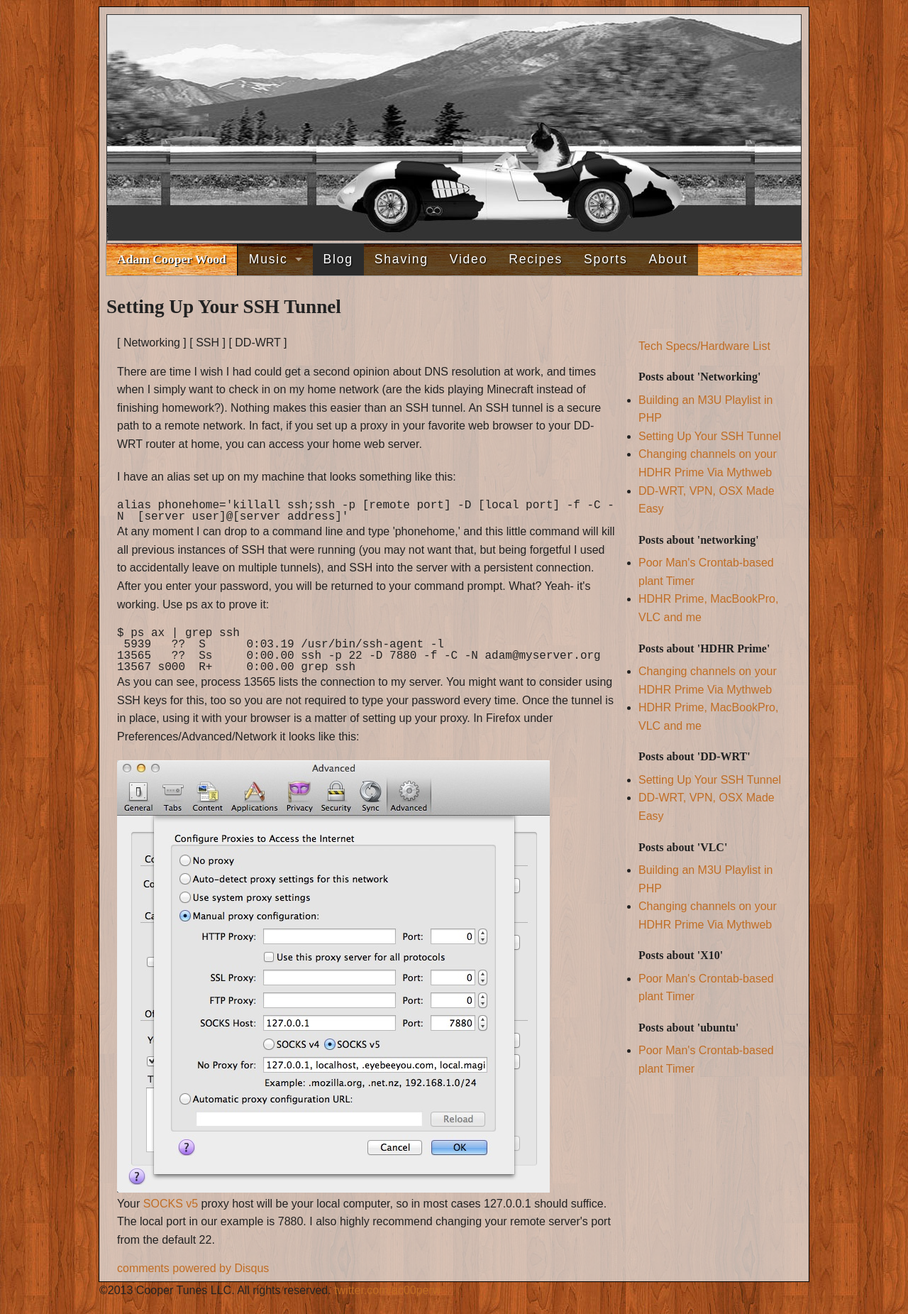
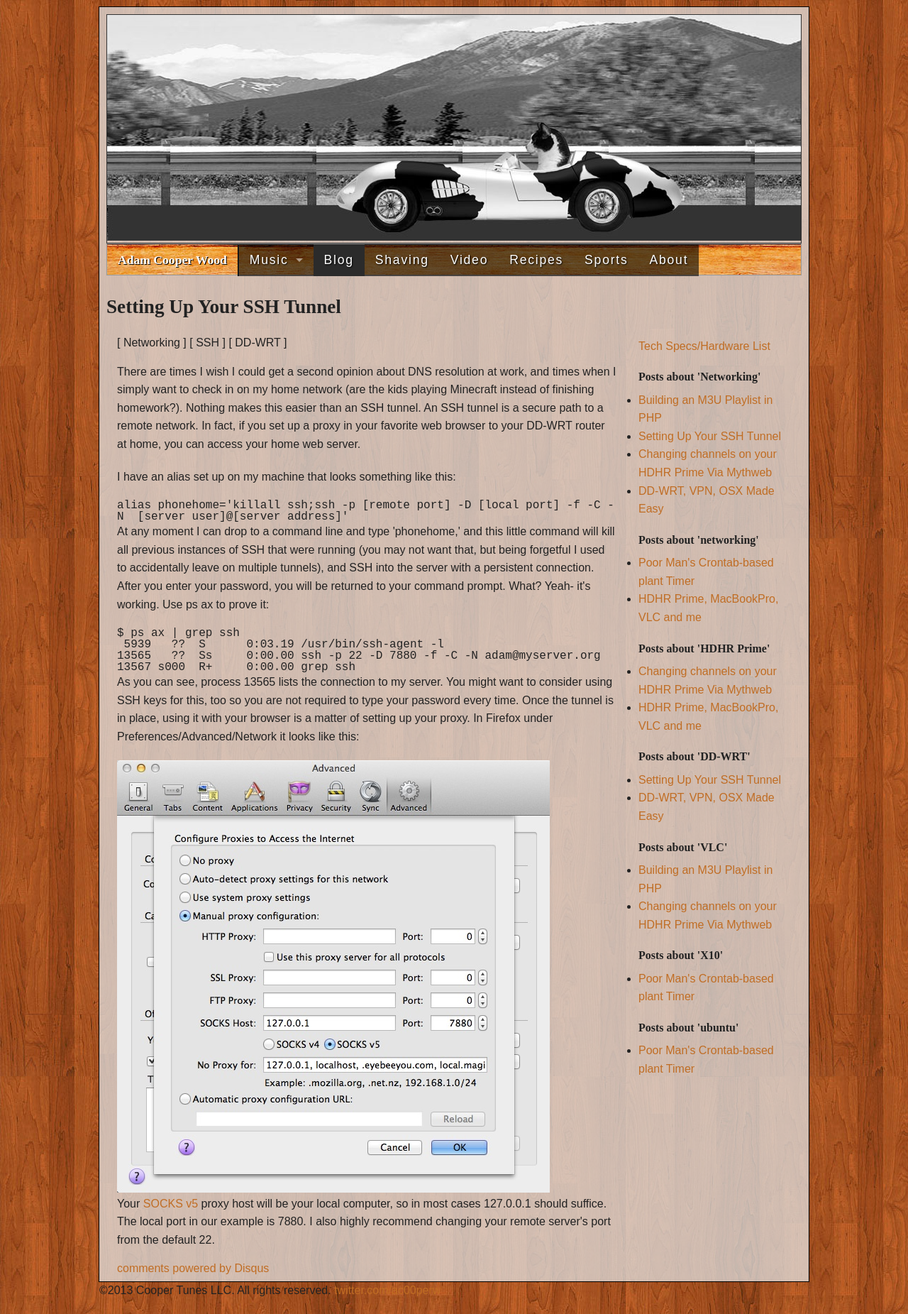
Before and after one commit to ac00perw/acdubs-jekyll, a Jekyll site: the page built from _posts/2013-05-27-ssh-tunnel.html, in a window 1280 px wide. Shown: the whole page at 71% size. Built offline with Jekyll 4.4.1, drawn with Linux system fonts in a browser that asks for light colours; comment, search, counter and statistics services are not loaded.

Commit message:
small changes from work.

```diff
--- a/_posts-future/2013-05-07-internet-the-frame.html
+++ b/_posts-future/2013-05-07-internet-the-frame.html
@@ -5,6 +5,7 @@
 id: network
 categories: [Arduino, Ubuntu]
 ---
+<p>The Project:<br /></p>
 <p>The main reason I wanted to build this project was to have an excuse to buy an Arduino.
 The appeal of having a 20x4 display into which I could filter the information I receive from
 the Internet was an appealing afterthought. Instead of my regular bombardment of Internet,  I could get
--- a/_posts/2013-05-27-ssh-tunnel.html
+++ b/_posts/2013-05-27-ssh-tunnel.html
@@ -5,7 +5,7 @@
 id: network
 categories: [Networking, SSH, DD-WRT]
 ---
-<p>There are time I wish I had could get a second opinion about DNS resolution at work, and
+<p>There are times I wish I could get a second opinion about DNS resolution at work, and
 times when I simply want to check in on my home network (are the kids playing Minecraft instead of
 finishing homework?). Nothing makes
 this easier than an SSH tunnel. An SSH tunnel is a secure path to a remote network. In fact, if you set up
--- a/css/app.css
+++ b/css/app.css
@@ -21,7 +21,7 @@
 }
 .top-bar{
 background: url(/images/wood2.jpg);
-outline: 1px solid #999;
+border: 1px solid #999;
 margin-bottom: 0;
 }
 .top-bar-section ul{
--- a/googled1eee06cbe51d6bb.html
+++ /dev/null
@@ -1 +0,0 @@
-google-site-verification: googled1eee06cbe51d6bb.html
--- a/recipes/cold_kale.html
+++ b/recipes/cold_kale.html
@@ -1,6 +1,6 @@
 ---
 title: Cold Kale with Spicy Peanut Sauce
-permalink: cold-kale-spicy-peanut-sauce/index.html
+permalink: /recipes/cold-kale-spicy-peanut-sauce/index.html
 layout: recipe
 id: recipes
 ingredients:
```
